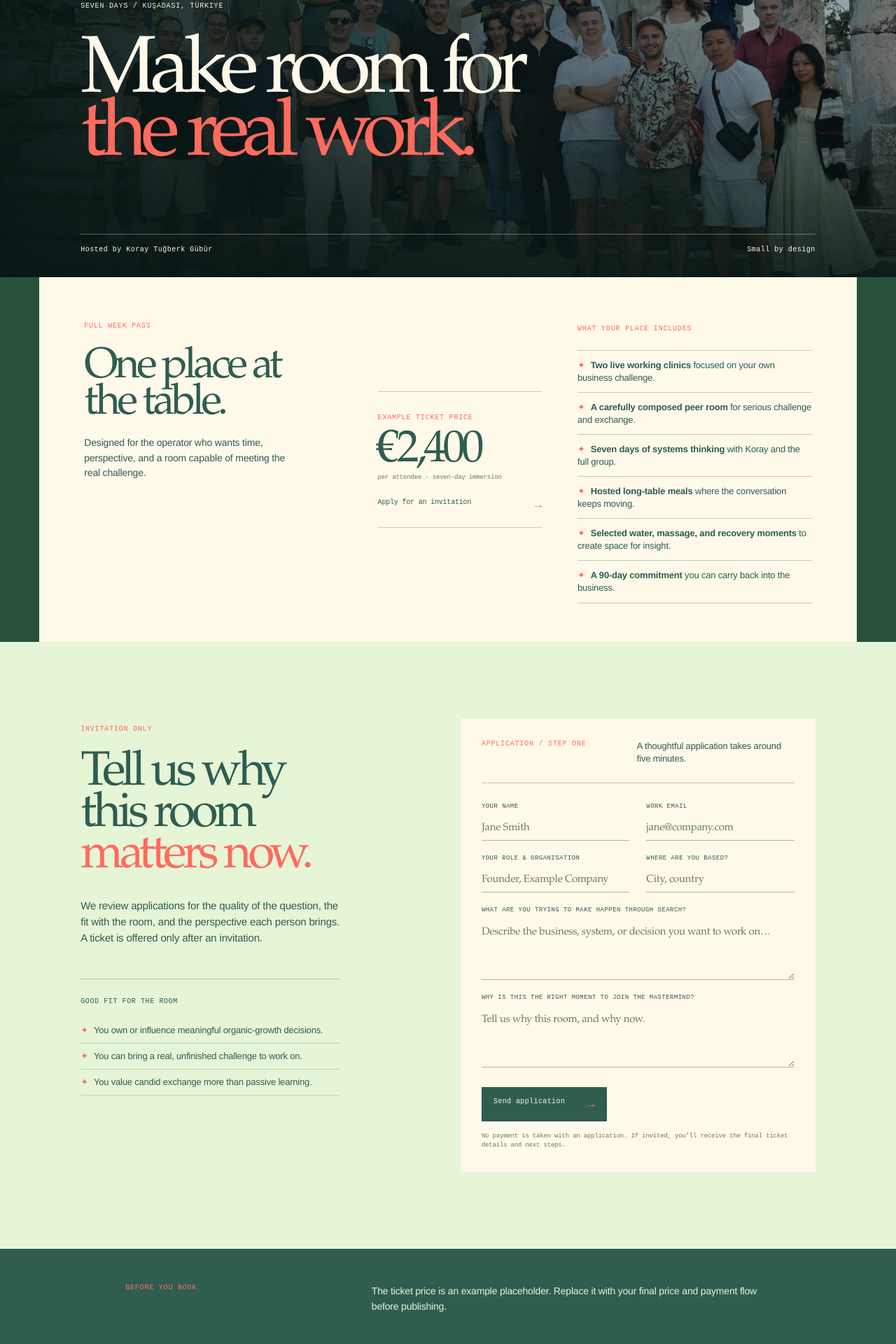
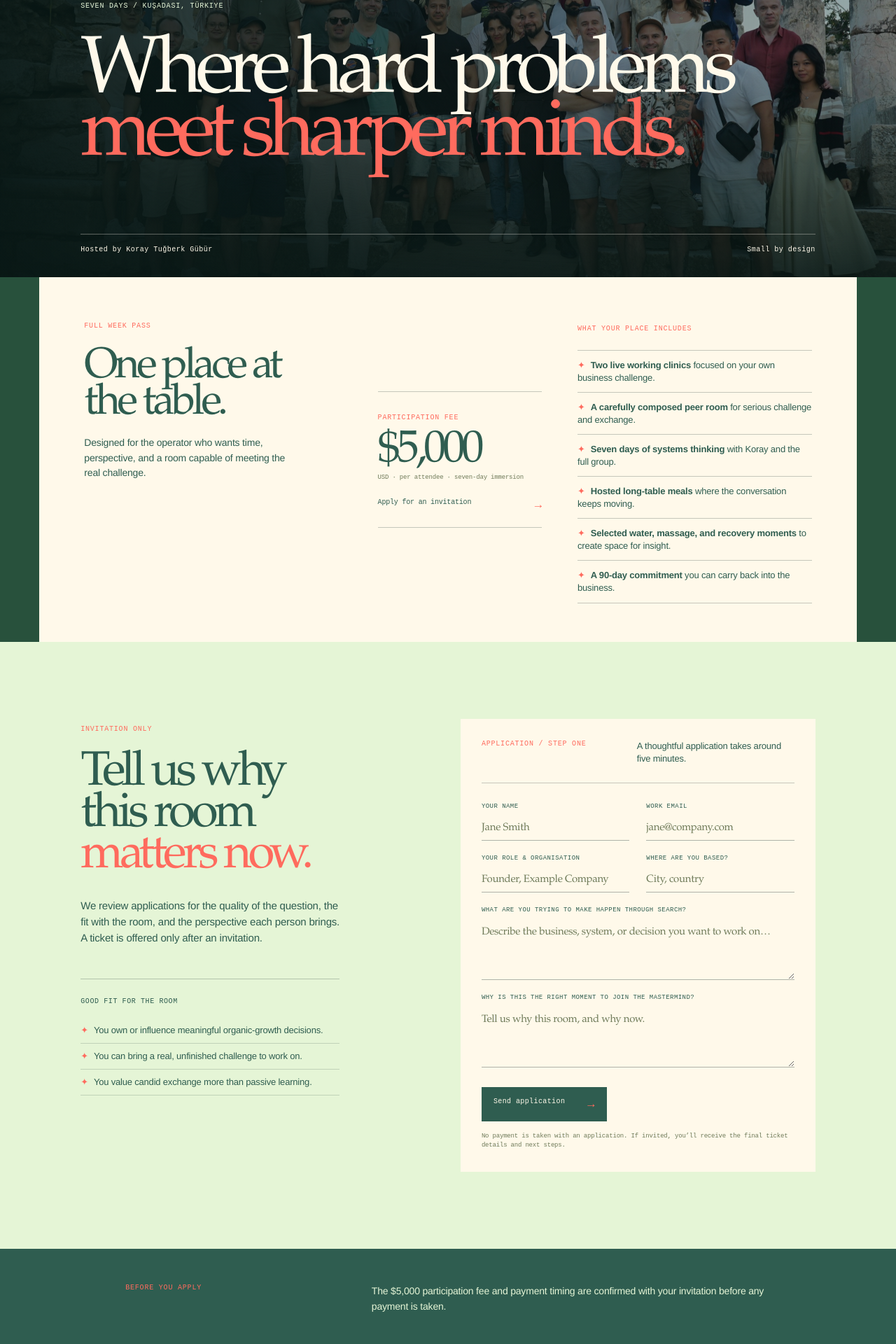
Before and after one commit to KTG1/seo-mastermind, a Next.js app: page /tickets in a window 1280 px wide. Shown: the part 160-2080 px from the top of the page at 70% size. Built offline with nearby package versions, Linux system fonts and the light colour scheme; grey boxes are pictures that could not be loaded.

Commit message:
Standardize event pricing and sharpen tickets headline

```diff
--- a/app/faq/faq-directory.tsx
+++ b/app/faq/faq-directory.tsx
@@ -13,7 +13,7 @@ const groups = [
 const questions = [
   { group: "joining", question: "Is the mastermind invite-only?", answer: "Yes. The room is deliberately small and applications are reviewed for fit. Tell us what you are building, the question you want to work on, and why this particular group would be useful to you. We will reply personally after reviewing your application." },
   { group: "joining", question: "Who is the room for?", answer: "The mastermind is for experienced operators, founders, SEO leaders, agency owners, investors, and builders who are working on a real business question. Curiosity matters, but so does having work that can benefit from careful peer challenge." },
-  { group: "joining", question: "What is the participation fee?", answer: "The current participation fee is USD 6,000. Your invitation will set out the confirmed scope, payment timing, and any practical details specific to the edition before you make a commitment." },
+  { group: "joining", question: "What is the participation fee?", answer: "The current participation fee is USD 5,000. Your invitation will set out the confirmed scope, payment timing, and any practical details specific to the edition before you make a commitment." },
   { group: "joining", question: "Can I bring a colleague or partner?", answer: "Each place is reviewed individually, since the strength of the room comes from the people in it. If you want to attend with a colleague, mention this in your application and explain the work you would bring together." },
   { group: "programme", question: "What happens during the seven days?", answer: "The week combines three mastermind days focused on SEO, AI, automation, business, and investment with one conference day. The remaining rhythm makes room for arrival, recovery, long-table conversation, and selected local experiences." },
   { group: "programme", question: "What does my place include?", answer: "Your place includes the core mastermind and conference programme, the working sessions, and hosted group moments shared in the final itinerary. Accommodation, travel, and the availability or cost of optional activities are confirmed directly with invited attendees." },
--- a/app/page.tsx
+++ b/app/page.tsx
@@ -52,7 +52,7 @@ const faqHighlights = [
   { label: "Invitation", question: "Can I bring a colleague or partner?", answer: "Each place is reviewed individually because the strength of the room comes from the people in it. Mention your colleague in the application and explain the work you would bring together." },
   { label: "Programme", question: "What happens during the seven days?", answer: "The week combines three mastermind days across SEO, AI, automation, business, and investment with one conference day. The wider rhythm leaves room for arrival, recovery, local experiences, and long-table conversation." },
   { label: "Programme", question: "Who is the room designed for?", answer: "Experienced operators, founders, SEO leaders, agency owners, investors, and builders working on a real business question. Curiosity matters, but so does having work that can benefit from careful peer challenge." },
-  { label: "Fee", question: "What does the $6,000 place include?", answer: "Your place includes the core mastermind and conference programme, working sessions, and the hosted group moments in the final itinerary. Accommodation, travel, and optional activities are confirmed separately for invited attendees." },
+  { label: "Fee", question: "What does the $5,000 place include?", answer: "Your place includes the core mastermind and conference programme, working sessions, and the hosted group moments in the final itinerary. Accommodation, travel, and optional activities are confirmed separately for invited attendees." },
   { label: "Travel", question: "How should I plan for Kuşadası?", answer: "Most international guests arrive through İzmir Adnan Menderes Airport. Confirmed attendees receive the final venue, transfer, check-in, and timing guidance well before the gathering." },
   { label: "Travel", question: "Where does the gathering take place?", answer: "The gathering is hosted in Kuşadası, Türkiye. The final hotel and venue details are shared directly with confirmed attendees as part of their arrival guidance." },
   { label: "Experiences", question: "Are the coastal activities required?", answer: "No. Boat time, water sports, safaris, and recovery sessions are optional. They sit around the core programme and depend on weather, safety guidance, and local availability." },
@@ -218,7 +218,7 @@ export default function Home() {
             <div className="sectionLabel light"><span>05</span> Join the next room</div>
             <h2>Bring the question<br />that matters.</h2>
             <p>Tell us what you are trying to solve. We will reply if the next mastermind is the right space for your work.</p>
-            <div className="applicationPrice"><span>Core programme access</span><strong>$6,000</strong><small>USD · per invited attendee</small></div>
+            <div className="applicationPrice"><span>Core programme access</span><strong>$5,000</strong><small>USD · per invited attendee</small></div>
           </div>
           <form className="applyForm" onSubmit={submitApplication}>
             <label>Your name<input required name="name" placeholder="Jane Smith" /></label>
--- a/app/tickets/page.tsx
+++ b/app/tickets/page.tsx
@@ -22,18 +22,18 @@ export default function TicketsPage() {
 
     <section className={styles.hero}>
       <p>Seven days / Kuşadası, Türkiye</p>
-      <h1>Make room for<br /><em>the real work.</em></h1>
+      <h1>Where hard problems<br /><em>meet sharper minds.</em></h1>
       <div className={styles.heroBottom}><span>Hosted by Koray Tuğberk Gübür</span><span>Small by design</span></div>
     </section>
 
     <section className={styles.ticketPanel}>
       <div className={styles.ticketHeading}><span>Full week pass</span><h2>One place at<br />the table.</h2><p>Designed for the operator who wants time, perspective, and a room capable of meeting the real challenge.</p></div>
-      <div className={styles.priceBox}><span>Example ticket price</span><strong>€2,400</strong><small>per attendee · seven-day immersion</small><Link href="#application">Apply for an invitation <i>→</i></Link></div>
+      <div className={styles.priceBox}><span>Participation fee</span><strong>$5,000</strong><small>USD · per attendee · seven-day immersion</small><Link href="#application">Apply for an invitation <i>→</i></Link></div>
       <div className={styles.inclusions}><span>What your place includes</span><ul><li><b>Two live working clinics</b> focused on your own business challenge.</li><li><b>A carefully composed peer room</b> for serious challenge and exchange.</li><li><b>Seven days of systems thinking</b> with Koray and the full group.</li><li><b>Hosted long-table meals</b> where the conversation keeps moving.</li><li><b>Selected water, massage, and recovery moments</b> to create space for insight.</li><li><b>A 90-day commitment</b> you can carry back into the business.</li></ul></div>
     </section>
 
     <TicketApplication />
-    <section className={styles.note}><span>Before you book</span><p>The ticket price is an example placeholder. Replace it with your final price and payment flow before publishing.</p></section>
+    <section className={styles.note}><span>Before you apply</span><p>The $5,000 participation fee and payment timing are confirmed with your invitation before any payment is taken.</p></section>
     <SiteFooter />
   </main>;
 }
```
